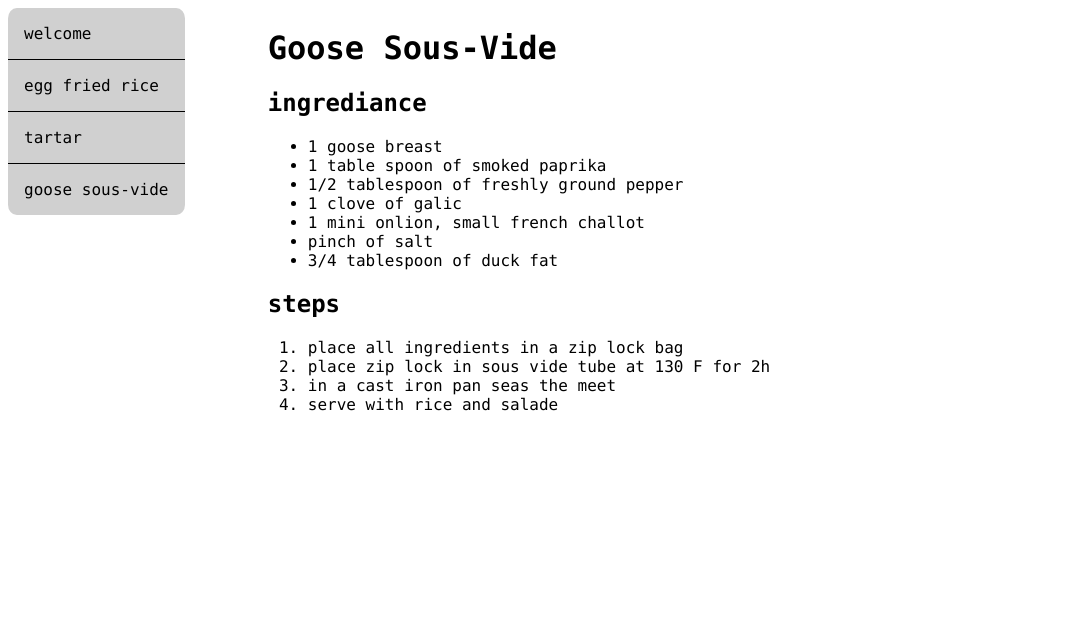
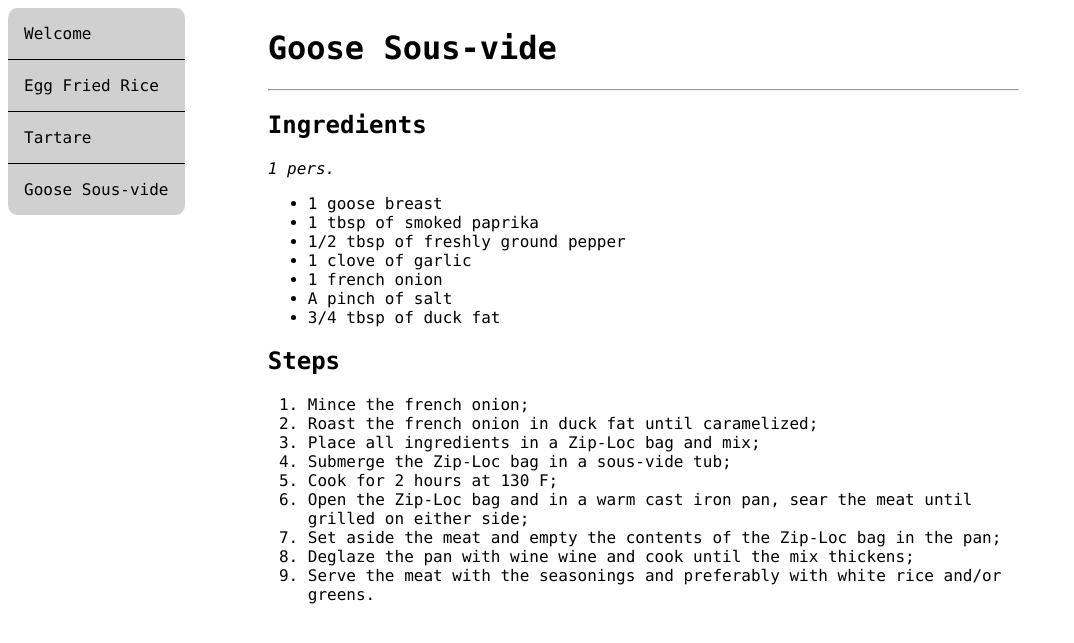
Before and after one commit to WilliamBergamin/recipes, an MkDocs documentation site: the page built from docs/sous_vide_goose.md, in a window 1280 px wide. Shown: the top 643 px of the page, without its empty margins (0-1074 px from the left). Built offline with MkDocs 1.6.1, drawn with Linux system fonts in a browser that asks for light colours.

Commit message:
Corrected typos
Camille corrected the spelling errors and added much needed details.

```diff
--- a/docs/sous_vide_goose.md
+++ b/docs/sous_vide_goose.md
@@ -1,18 +1,27 @@
-# Goose Sous-Vide
+# Goose Sous-vide
 
-## ingrediance
+---
+
+## Ingredients
+
+*1 pers.*
 
 - 1 goose breast
-- 1 table spoon of smoked paprika
-- 1/2 tablespoon of freshly ground pepper
-- 1 clove of galic
-- 1 mini onlion, small french challot
-- pinch of salt
-- 3/4 tablespoon of duck fat
+- 1 tbsp of smoked paprika
+- 1/2 tbsp of freshly ground pepper
+- 1 clove of garlic
+- 1 french onion
+- A pinch of salt
+- 3/4 tbsp of duck fat
 
-## steps
+## Steps
 
-1. place all ingredients in a zip lock bag
-2. place zip lock in sous vide tube at 130 F for 2h
-3. in a cast iron pan seas the meet
-4. serve with rice and salade
+1. Mince the french onion;
+2. Roast the french onion in duck fat until caramelized;
+3. Place all ingredients in a Zip-Loc bag and mix;
+4. Submerge the Zip-Loc bag in a sous-vide tub;
+5. Cook for 2 hours at 130 F;
+6. Open the Zip-Loc bag and in a warm cast iron pan, sear the meat until grilled on either side;
+7. Set aside the meat and empty the contents of the Zip-Loc bag in the pan;
+8. Deglaze the pan with wine wine and cook until the mix thickens;
+9. Serve the meat with the seasonings and preferably with white rice and/or greens.
--- a/mkdocs.yml
+++ b/mkdocs.yml
@@ -1,10 +1,10 @@
 site_name: Recipes
 
 nav:
-    - welcome: index.md
-    - egg fried rice: egg_fried_rice.md
-    - tartar: tartar.md
-    - goose sous-vide: sous_vide_goose.md
+    - Welcome: index.md
+    - Egg Fried Rice: egg_fried_rice.md
+    - Tartare: tartare.md
+    - Goose Sous-vide: sous_vide_goose.md
 theme:
     name: null
     custom_dir: 'theme/'
```
Also changed, not shown: docs/egg_fried_rice.md (+19 -15 lines), docs/index.md (+5 -3 lines), docs/tartar.md (deleted, +0 -24 lines), docs/tartare.md (added, +31 -0 lines).
